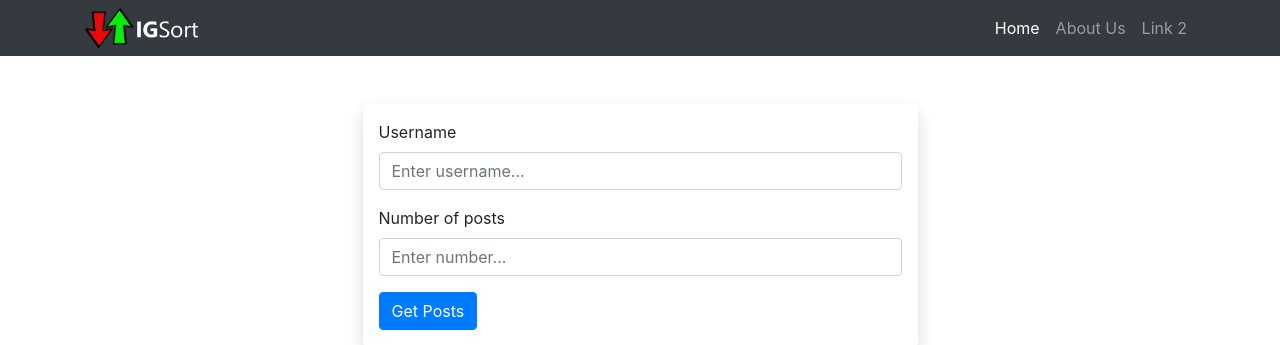
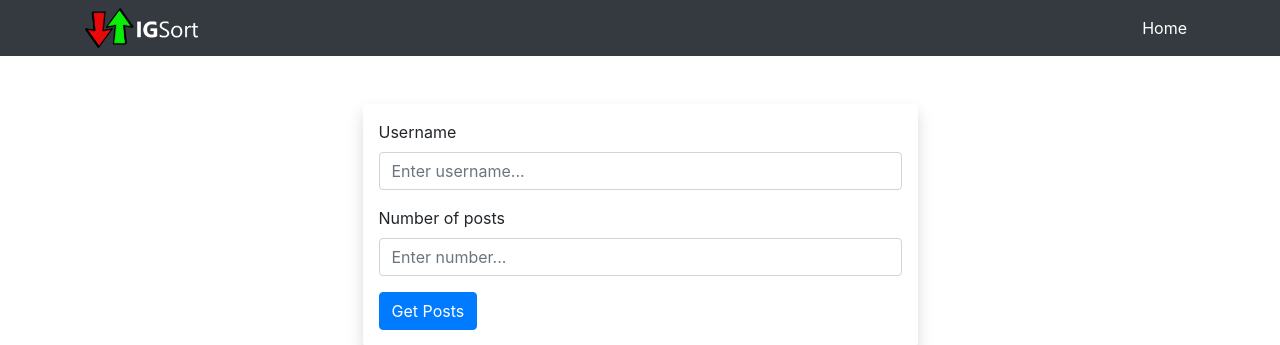
Before and after one commit to omerher/IGSort, a Flask app: page / in a window 1280 px wide. Shown: the top 345 px of the page. Run offline with Flask 2, Linux system fonts and the light colour scheme; some libraries are stand-ins or nearby versions.

Commit message:
removed some of navbar links

```diff
--- a/templates/base.html
+++ b/templates/base.html
@@ -25,12 +25,12 @@
           <li class="nav-item">
             <a id="navHomeBtn" class="nav-link" href="{{ url_for('index') }}">Home</a>
           </li>
-          <li class="nav-item">
+          <!-- <li class="nav-item">
             <a class="nav-link" href="{{ url_for('about') }}">About Us</a>
           </li>
           <li class="nav-item">
             <a class="nav-link" href="#">Link 2</a>
-          </li>
+          </li> -->
         </ul>
       </div>
       </div>
--- a/templates/posts.html
+++ b/templates/posts.html
@@ -49,11 +49,11 @@
   </div>
 </div>
 
-<div class="container mt-4">
+<!-- <div class="container mt-4">
   <div class="d-flex justify-content-center">
     <a class="btn btn-outline-primary" href="{{ url_for('download_file') }}" role="button">Download as Excel</a>
   </div>
-</div>
+</div> -->
 
 <!-- Removes filter buttons for now until they are fixed
 <div class="filters-div mt-4">
```
